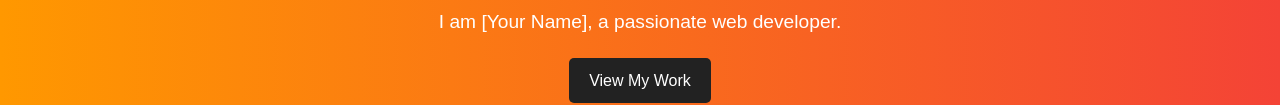
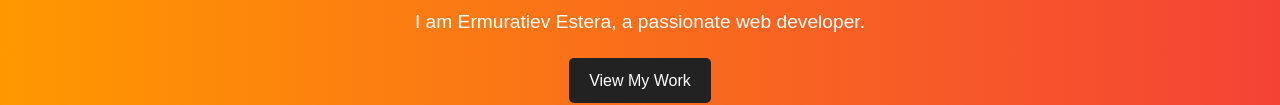
Before and after one commit to est-pgn/portofolio, a plain HTML site: page index.html in a window 1280 px wide. Shown: the part 454-559 px from the top of the page. Drawn offline with Linux system fonts and the light colour scheme.

Commit message:
Update index.html

```diff
--- a/index.html
+++ b/index.html
@@ -20,7 +20,7 @@
 
     <section id="intro">
         <h1>Welcome to My Portfolio</h1>
-        <p>I am [Your Name], a passionate web developer.</p>
+        <p>I am Ermuratiev Estera, a passionate web developer.</p>
         <a href="#projects" class="btn">View My Work</a>
 
 
```
